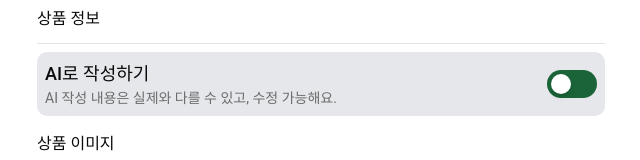
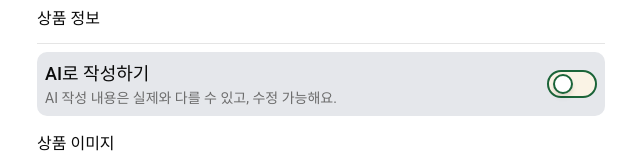
Before and after one commit to zeromarket-react-buds/zeromarket-client, a React (Vite) app: page /products in a window 1280 px wide. Shown: the part 212-372 px from the top of the page, without its empty margins (319-959 px from the left). Built offline with nearby package versions, Linux system fonts and the light colour scheme.

Commit message:
[PR-01-01] 상품등록 토글 off-on 디자인 모두 구현완료

```diff
--- a/src/components/ui/greentoggle.jsx
+++ b/src/components/ui/greentoggle.jsx
@@ -8,8 +8,9 @@ function GreenToggle({ checked, onChange, className, ...props }) {
       aria-pressed={checked}
       onClick={() => onChange(!checked)}
       className={cn(
-        "relative w-12.5 h-7 rounded-full transition-colors flex items-center p-1 cursor-pointer ",
-        checked ? "bg-[#1B6439]" : "bg-[#1B6439]",
+        "relative w-12.5 h-7 rounded-full transition-colors flex items-center p-1 cursor-pointer  ",
+        "border-2 border-[#1B6439]",
+        checked ? "bg-[#1B6439]" : " bg-[#FAF3E5] ",
         className
       )}
       {...props}
@@ -17,6 +18,7 @@ function GreenToggle({ checked, onChange, className, ...props }) {
       <span
         className={cn(
           "block w-5 h-5 bg-white rounded-full shadow-md transition-transform",
+          "border-2 border-[#1B6439]",
           checked ? "translate-x-5.5" : "translate-x-0"
         )}
       />
```
